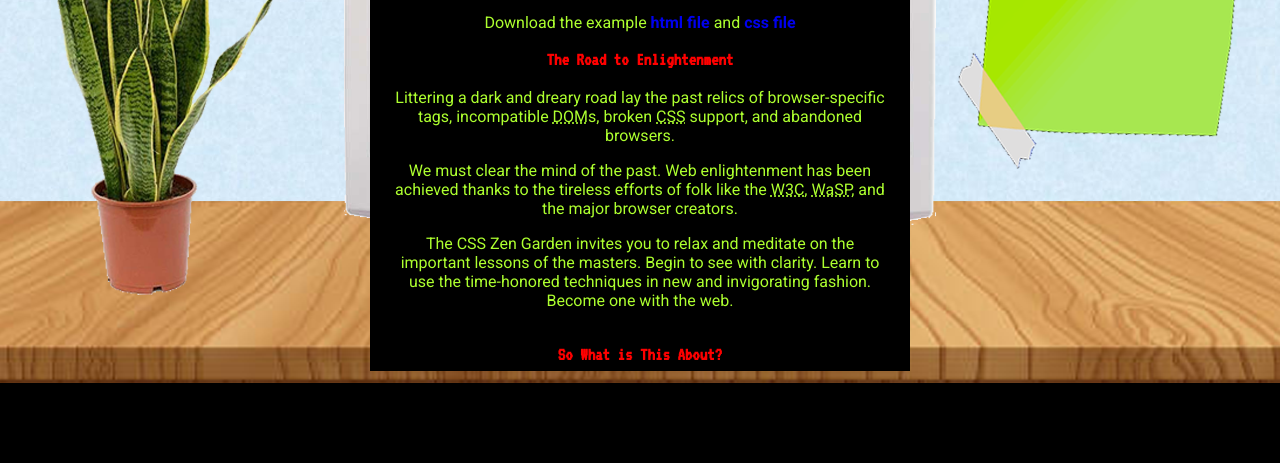
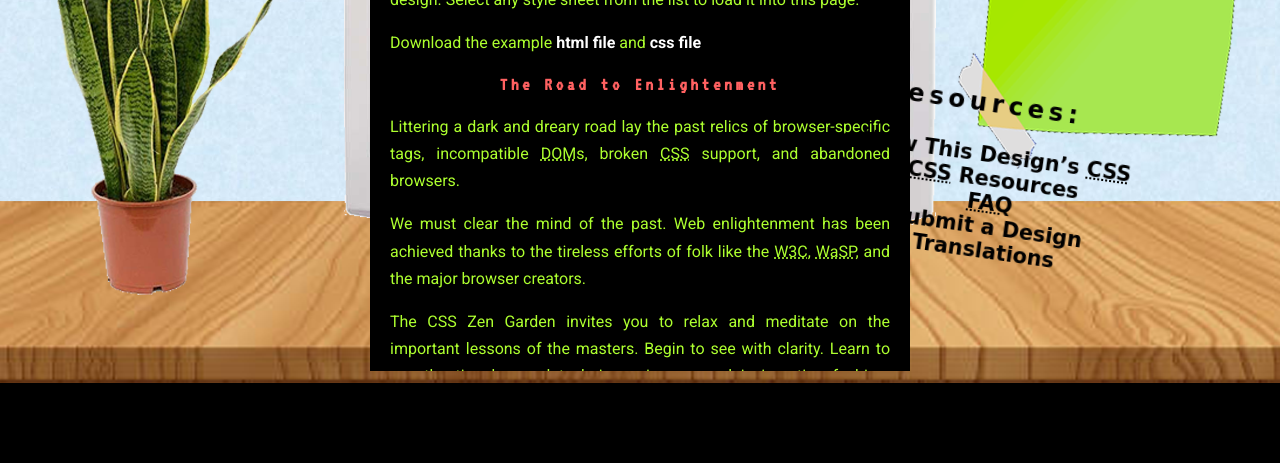
Before and after one commit to sebbydoh/CIS2B-Final-Project, a plain HTML site: page index.html in a window 1280 px wide. Shown: the part 337-800 px from the top of the page. Drawn offline with Linux system fonts and the light colour scheme; a web font is replaced by a local one.

Commit message:
Adjusted letter spacing and line height for readability

```diff
--- a/style.css
+++ b/style.css
@@ -20,12 +20,15 @@
 
 h1, h2, h3, h4, h5, h6 {
     font-family: 'VT323', monospace;
-    color: red;
+    color: #FF6161;
+    letter-spacing: .2em;
 }
 
 p {
     font-family: 'Roboto', sans-serif;
     color: greenyellow;
+    text-align: justify;
+    line-height: 1.7em;
 }
 
 
@@ -34,6 +37,7 @@
 a {
     text-decoration: none;
     font-weight: bold;
+    color: white;
 }
 
 /* Classes */
@@ -56,9 +60,10 @@
     width: 0 !important
 }
 
-.select, .design-selection, .design-archives, .archives .design-selection a {
+.select, .design-selection, .design-selection a, .zen-resources, .resources, .zen-resources a{
     font-family: 'Just Me Again Down Here', cursive;
     color: black;
+    list-style-type: none;
 }
 
 
@@ -69,3 +74,11 @@
     font-size: 1.3em !important;
     transform: rotate(-5deg);
 }
+
+.zen-resources {
+    position: fixed;
+    top: 400px;
+    right: 150px;
+    font-size: 1.3em !important;
+    transform: rotate(8deg);
+}
```
